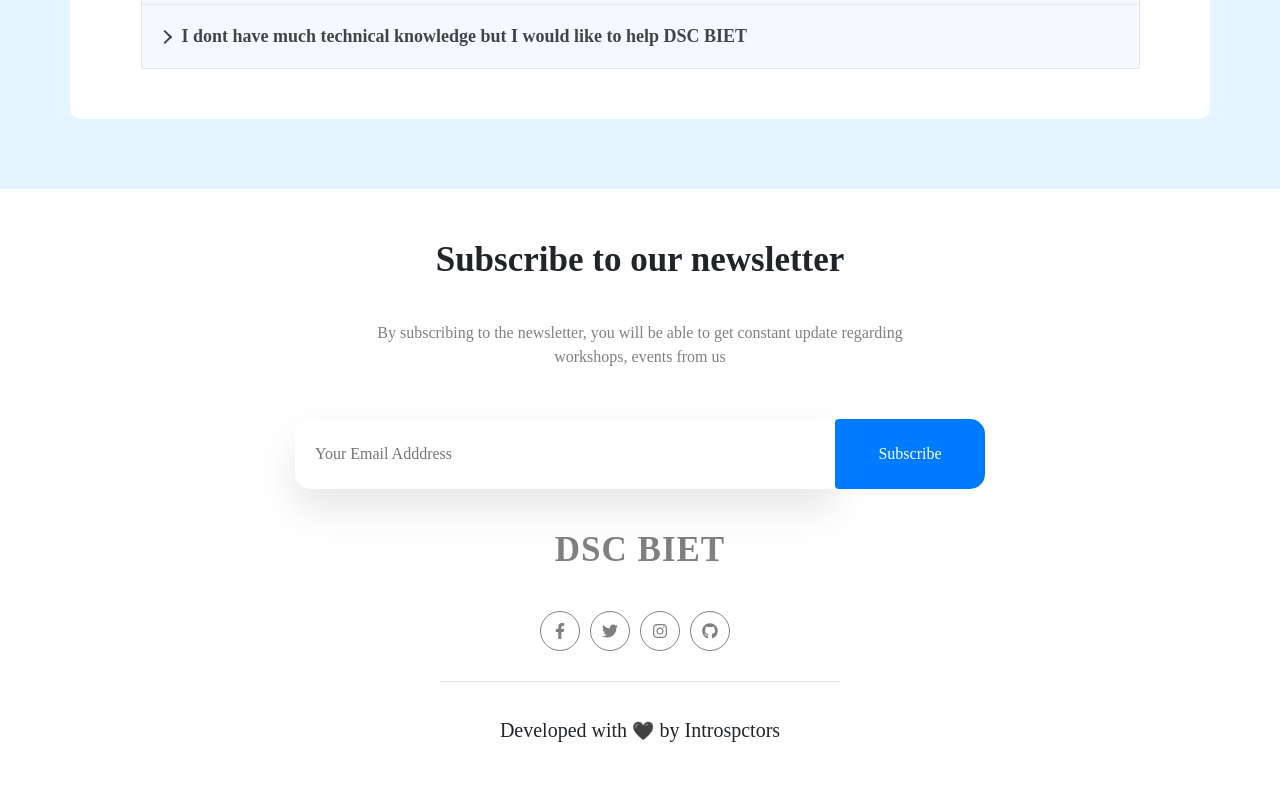
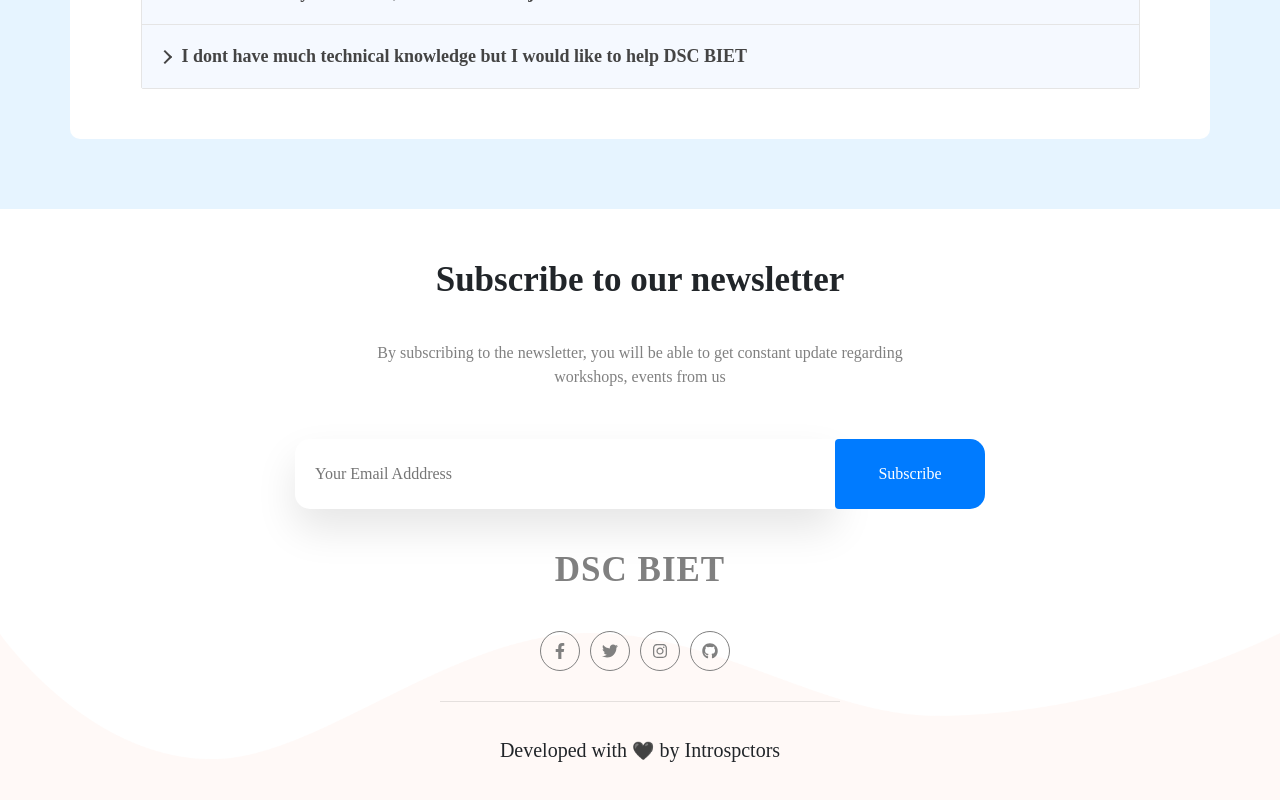
Before and after one commit to tech-introspectors/Google-DSC-BIET, a React (Create React App) app: page / in a window 1280 px wide. Shown: the part 4333-5133 px from the top of the page. Built offline with nearby package versions, Linux system fonts and the light colour scheme; a web font is replaced by a local one.

Commit message:
Added wave bg to footer

```diff
--- a/src/components/Footer.jsx
+++ b/src/components/Footer.jsx
@@ -22,7 +22,7 @@ const Footer = () => {
 
     return (
         <>
-            <div id = "wave">
+          <div className = "container-fluid footer_bg">
             <div className="container footer">
                 <h2 className = "text-center">Subscribe to our newsletter</h2>
                 <p className = "text-center">
--- a/src/pages/Home/Home.css
+++ b/src/pages/Home/Home.css
@@ -3,12 +3,12 @@
 }
 
 .form_bg_color {
-  height: 650px;
+  padding: 50px;
   background-image: url("../../asserts/wave.png");
   background-position: bottom;
   background-repeat: no-repeat;
   background-color: rgba(10, 145, 255, 0.103);
-  padding-bottom: 20px;
+  overflow: hidden;
 }
 
 .form_bg_color h1 {
@@ -37,7 +37,7 @@
 
 @media screen and (max-width: 992px){
   .form_bg_color{
-    height: 1050px;
+    height: 1200px;
   }
 }
 
@@ -87,9 +87,18 @@
 
 /* Footer_style */
 
+.footer_bg{
+  height: 90vh;
+  background-image: url('../../asserts/wave.png');
+  background-repeat: no-repeat;
+  background-position: bottom;
+  background-size: contain;
+
+}
 .footer{
   padding-top: 50px;
   height: 90vh;
+
 }
 
 .footer h2{
@@ -155,6 +164,7 @@
   line-height: 12vh;
 }
 
+
 @media screen and (max-width: 992px){
   .footer .custome_form{
     display: block;
```
